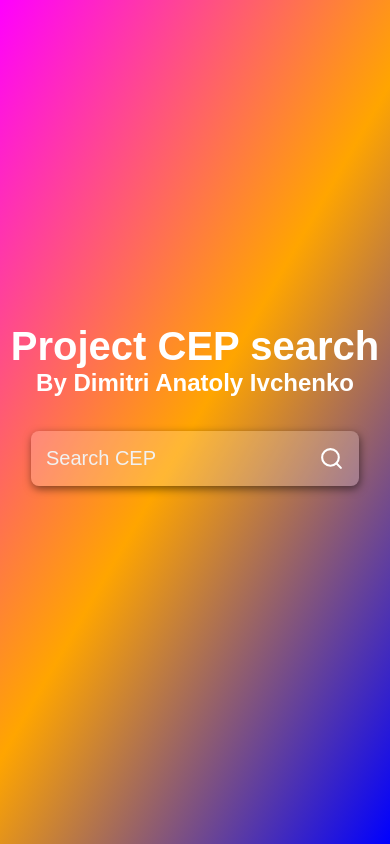
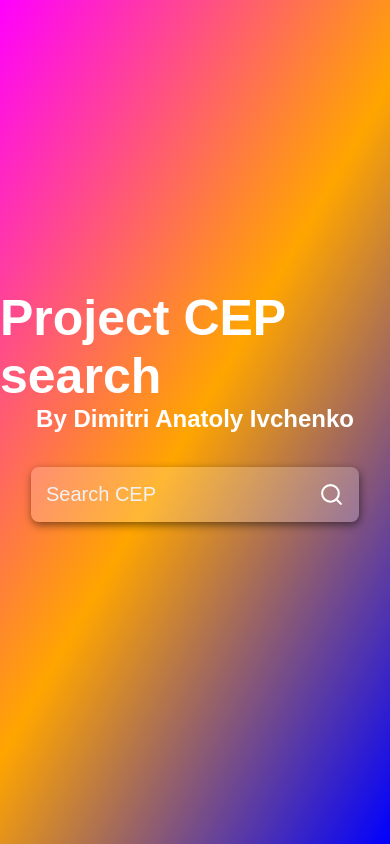
Before and after one commit to q-Dimitri-p/Project-API, a React (Create React App) app: page / in a window 390 px wide. Built offline with nearby package versions, Linux system fonts and the light colour scheme; the HTML template or start-up script is replaced by a standard one.

Commit message:
Update styles.css

```diff
--- a/src/styles.css
+++ b/src/styles.css
@@ -71,15 +71,25 @@ color: white;
     margin-bottom: 16px;
     font-weight: bold;
 }
-@media (max-width: 790px){
+@media (max-width: 750px){
     .title{
-        font-size: 40px;
+        font-size: 50px;
     }
     main h2{
-        font-size: 28px;
+        font-size: 20%;
     }
     main{
-        width: 80%;
-        min-height: 250px;
+        width: 70%;
     }
 }
+@media (max-width: 465px){
+    .title{
+        font-size: 50px;
+    }
+    main h2{
+        font-size: 20%;
+    }
+    main{
+        width: 70%;
+    }
+}
```
